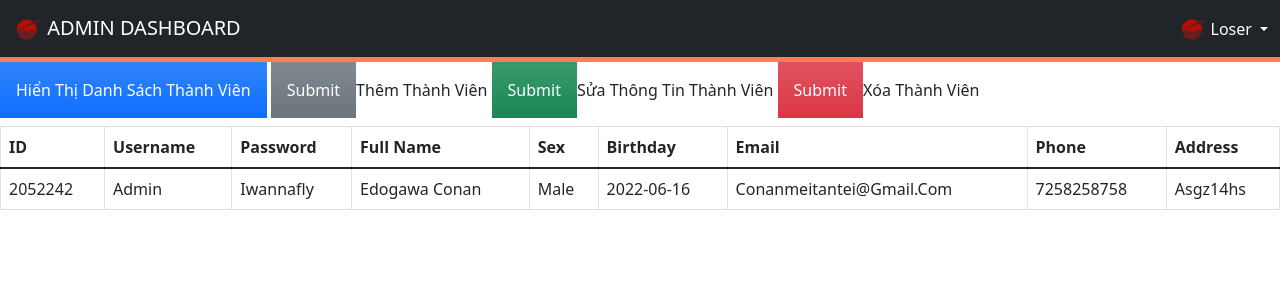
After one commit to thuankhangho/btl-web, a PHP site: page /admin/memberManagement.php in a window 1280 px wide. The commit adds this page. Shown: the top 300 px of the page. Run offline with PHP 8.4, Linux system fonts and the light colour scheme; data comes from the database, SQL or seed files in the repository; some libraries are stand-ins or nearby versions; some web fonts are replaced.

Commit message:
Added member

```diff
--- /dev/null
+++ b/admin/memberManagement.php
@@ -0,0 +1,70 @@
+<!DOCTYPE html>
+<html lang="en">
+<head>
+    <meta charset="UTF-8">
+    <meta http-equiv="X-UA-Compatible" content="IE=edge">
+    <meta name="viewport" content="width=device-width, initial-scale=1.0">
+    <!-- Font Awesome CDN-->
+  <link href="https://cdnjs.cloudflare.com/ajax/libs/font-awesome/5.9.0/css/all.min.css" rel="stylesheet">
+  <!-- jQuery CDN-->
+  <script src="https://ajax.googleapis.com/ajax/libs/jquery/3.6.0/jquery.min.js"></script>
+  <!-- Bootstrap CDN-->
+  <meta charset="utf-8">
+  <meta name="viewport" content="width=device-width, initial-scale=1">
+  <link href="https://cdn.jsdelivr.net/npm/bootstrap@5.1.3/dist/css/bootstrap.min.css" rel="stylesheet">
+  <script src="https://cdn.jsdelivr.net/npm/bootstrap@5.1.3/dist/js/bootstrap.bundle.min.js"></script>
+  <!-- CSS -->
+  <link rel="stylesheet" href="admin-styles/styles.css">
+    <title>Admin Panel</title>
+</head>
+<body>
+
+<!-- nav bar -->
+    <div>
+      <?php $IPATH = $_SERVER["DOCUMENT_ROOT"]."/btl-web/admin/";
+      include($IPATH."navbar-admin.php");?>
+    </div>
+    <!-- end nav bar -->
+    <form method="post" action="memberManagement.php">
+    <a href="memberManagement.php"><input type="button" class="p-3 mb-2 bg-primary bg-gradient text-white" name="display" value="Hiển thị danh sách thành viên"></a>
+    <input type="submit" class="p-3 mb-2 bg-secondary bg-gradient text-white">Thêm thành viên
+    <input type="submit" class="p-3 mb-2 bg-success bg-gradient text-white">Sửa thông tin thành viên
+    <input type="submit" class="p-3 mb-2 bg-danger bg-gradient text-white">Xóa thành viên
+    </form>
+        <?php
+            include '../config/config.php';
+            echo "<table class='table table-bordered'>
+            <tr>
+                <th>ID</th>
+                <th>Username</th>
+                <th>Password</th>
+                <th>Full name</th>
+                <th>Sex</th>
+                <th>Birthday</th>
+                <th>Email</th>
+                <th>Phone</th>
+                <th>Address</th>
+            </tr>
+            <tbody>";
+            $sql = "SELECT * from user";
+            $result = $conn->query($sql);
+            if ($result->num_rows > 0)
+            {
+                while ($row = $result->fetch_assoc())
+                {
+                    echo "<tr><td>".$row['id']."</td><td>".$row['username']."</td><td>".$row['password'].
+                    "</td><td>".$row['full_name']."</td><td>".$row['sex']."</td><td>".$row['birthday']
+                    ."</td><td>".$row['email']."</td><td>".$row['phone']."</td><td>".$row['address']."</td></tr>";
+                }
+                echo "</tbody></table>";
+            }
+        ?>
+<!-- footer -->
+  <!-- <footer class="bg-light text-center text-lg-start">
+  <div class="text-center p-3" style="background-color: rgba(0, 0, 0, 0.2);">
+      Admin Panel!!!
+  </div>
+    </footer> -->
+    <!-- end footer  -->
+</body>
+</html>
--- a/admin/navbar-admin.php
+++ b/admin/navbar-admin.php
@@ -5,7 +5,7 @@
     <meta http-equiv="X-UA-Compatible" content="IE=edge">
     <meta name="viewport" content="width=device-width, initial-scale=1.0">
   <!-- CSS -->
-  <link rel="stylesheet" href="styles/styles.css">
+  <link rel="stylesheet" href="../styles/styles.css">
     <title>Document</title>
 </head>
 <body>
```
Also changed, not shown: admin/admin.php (+5 -7 lines).
